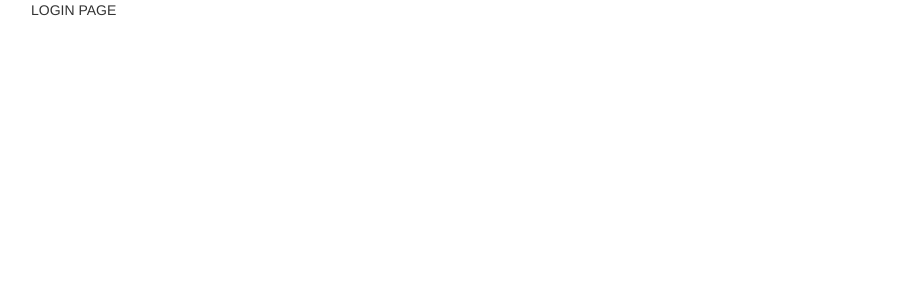
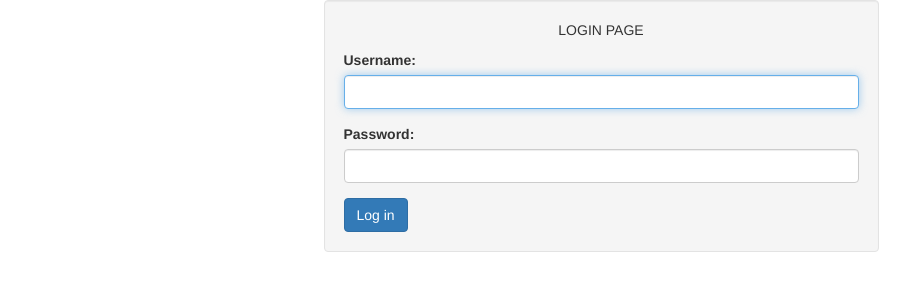
Before and after one commit to karamanolev/persephone, a Django app: page /login/ in a window 1280 px wide. Before the commit the part shown is almost empty. Shown: the top 300 px of the page, without its empty margins (39-949 px from the left). Run offline with Django 3.2, Linux system fonts and the light colour scheme; some libraries are stand-ins or nearby versions.

Commit message:
Style login page

```diff
--- a/persephone/builds/templates/registration/login.html
+++ b/persephone/builds/templates/registration/login.html
@@ -1,5 +1,27 @@
 {% extends 'base.html' %}
+{% load widget_tweaks %}
 
 {% block container %}
-    LOGIN PAGE
+    <div class="row">
+        <div class="col-md-offset-3 col-md-6">
+            <div class="well">
+                <p class="text-center">LOGIN PAGE</p>
+                <form method="post" action="{% url 'login' %}">
+                    {% csrf_token %}
+                    <div class="form-group">
+                        {{ form.username.label_tag }}
+                        {% render_field form.username class+="form-control" %}
+                    </div>
+                    <div class="form-group">
+                        {{ form.password.label_tag }}
+                        {% render_field form.password class+="form-control"  %}
+                    </div>
+                    {% if form.errors %}
+                        <p class="bg-danger">Your username and password didn't match. Please try again.</p>
+                    {% endif %}
+                    <button type="submit" class="btn btn-primary">Log in</button>
+                </form>
+            </div>
+        </div>
+    </div>
 {% endblock %}
--- a/persephone/persephone/settings.py
+++ b/persephone/persephone/settings.py
@@ -37,6 +37,7 @@ INSTALLED_APPS = [
     'django.contrib.sessions',
     'django.contrib.messages',
     'django.contrib.staticfiles',
+    'widget_tweaks',
     'builds',
 ]
 
```
